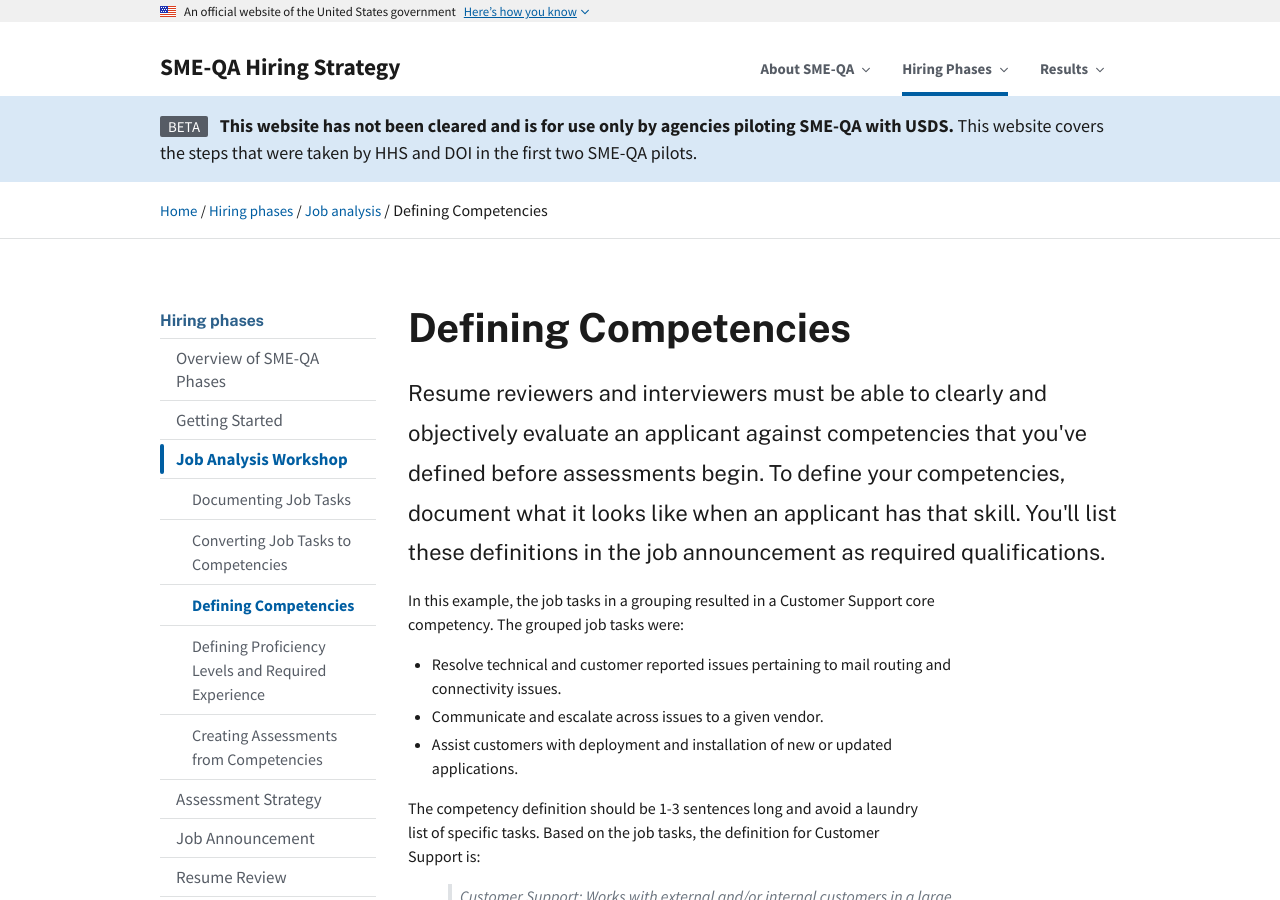
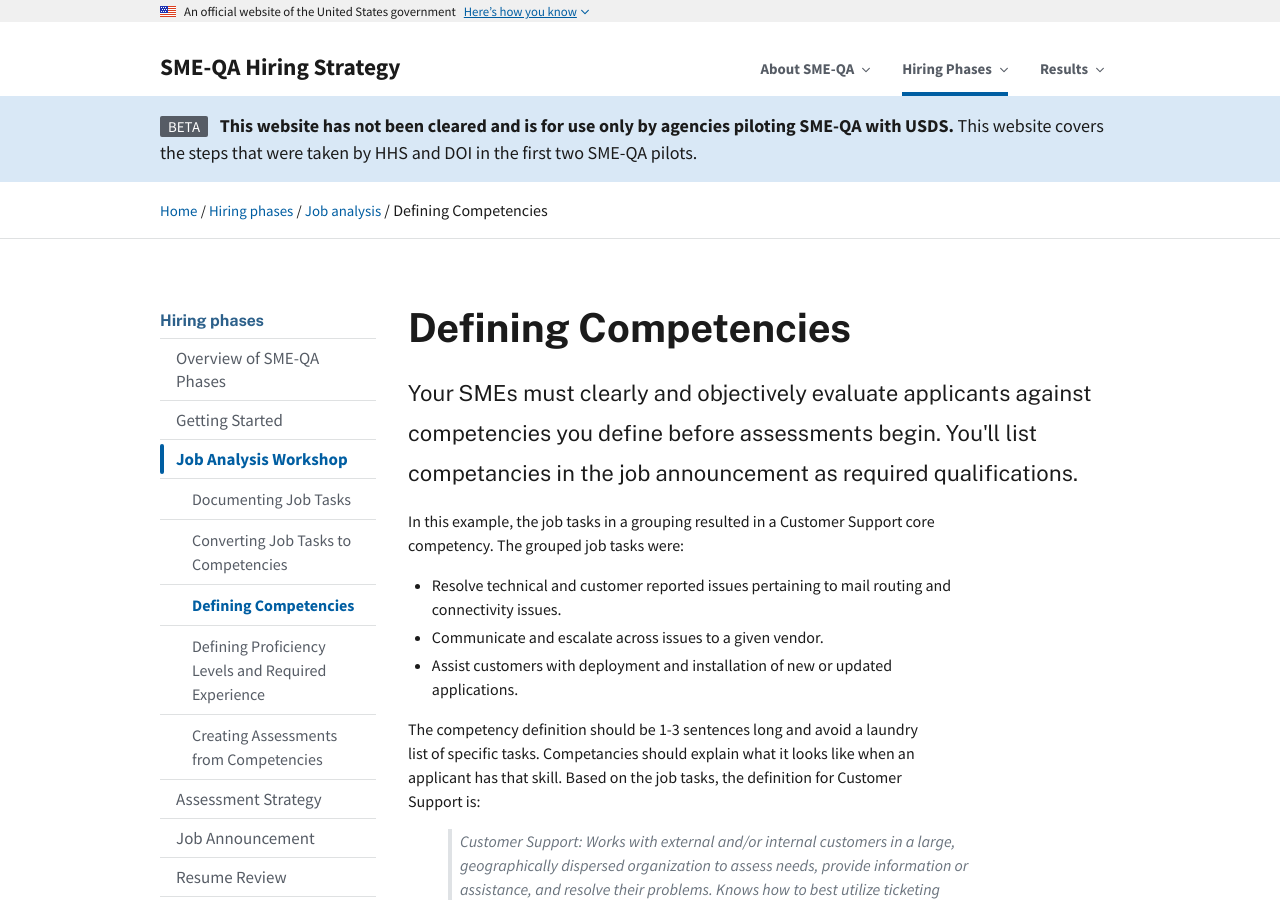
Before and after one commit to usds/SME-QA-Website, a Jekyll site: the page built from pages/phases/job-analysis/defining-competencies.md, in a window 1280 px wide and 900 px high. Built offline with Jekyll 4.4.1, drawn with Linux system fonts in a browser that asks for light colours.

Commit message:
Update defining-competencies.md

```diff
--- a/pages/phases/job-analysis/defining-competencies.md
+++ b/pages/phases/job-analysis/defining-competencies.md
@@ -6,7 +6,7 @@ title: Defining Competencies
 sidenav: hiring-phases
 phase: job-analysis
 sub-phase-order: 040
-intro: Resume reviewers and interviewers must be able to clearly and objectively evaluate an applicant against competencies that you've defined before assessments begin. To define your competencies, document what it looks like when an applicant has that skill. You'll list these definitions in the job announcement as required qualifications.
+intro: Your SMEs must clearly and objectively evaluate applicants against competencies you define before assessments begin. You'll list competancies in the job announcement as required qualifications.
 ---
 
 <p class="usa-intro">
@@ -19,7 +19,7 @@ In this example, the job tasks in a grouping resulted in a Customer Support core
 - Communicate and escalate across issues to a given vendor.
 - Assist customers with deployment and installation of new or updated applications.
 
-The competency definition should be 1-3 sentences long and avoid a laundry list of specific tasks. Based on the job tasks, the definition for Customer Support is:
+The competency definition should be 1-3 sentences long and avoid a laundry list of specific tasks. Competancies should explain what it looks like when an applicant has that skill. Based on the job tasks, the definition for Customer Support is:
 
 > *Customer Support: Works with external and/or internal customers in a large, geographically dispersed organization to assess needs, provide information or assistance, and resolve their problems. Knows how to best utilize ticketing systems. Is committed to providing quality products and services.*
 
```
